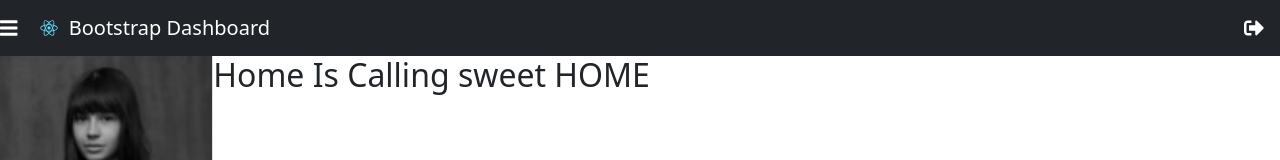
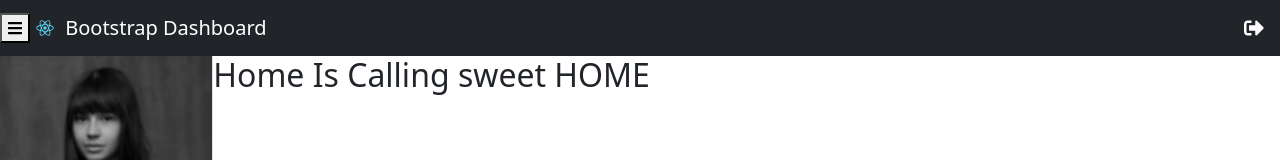
Before and after one commit to umbrashia/admin-lite-3, a React (Create React App) app: page / in a window 1280 px wide. Both pictures are taken after a click on the button "Login". Shown: the top 160 px of the page. Built offline with nearby package versions, Linux system fonts and the light colour scheme.

Commit message:
toggal resux implemented

```diff
--- a/src/components/dashboard/Dashboard.tsx
+++ b/src/components/dashboard/Dashboard.tsx
@@ -4,15 +4,18 @@ import { Route, Switch } from 'react-router-dom';
 
 import MyRightNavigation from '../../containers/sections/MyRightNavigation';
 import MyHeaderNavigation from '../../containers/sections/MyHeaderNavigation';
+import { RootState } from '../../store/store';
+import { connect } from 'react-redux';
+import { ICommonDashboard } from '../../store/slices/commonDashboardSlice';
 const Home = lazy<any>(() => import("../home/Home"));
 const UserList = lazy<any>(() => import("../user/UserList"));
 
 
 
 
-class Dashboard extends React.Component<{}, { height: any, topHeaderHeight: any, mainPartHeight: any }> {
+class Dashboard extends React.Component<{localCommonDashboardData:ICommonDashboard}, {[key: keyof any]: any},{[key: keyof any]: any}> {
 
-    constructor(props: any) {
+    constructor(props:any) {
         super(props);
         this.state = {
             height: 0,
@@ -30,15 +33,18 @@ class Dashboard extends React.Component<{}, { height: any, topHeaderHeight: any,
     }
 
     render() {
+
         const jkl = { height: this.state.height, top: this.state.topHeaderHeight };
         return (
             <React.Fragment>
                 <MyHeaderNavigation />
                 <Container fluid>
                     <Row>
+                        {this.props.localCommonDashboardData.mobileMenuToggle && (
                         <Col lg={2} md={3} sm={4} style={jkl} className="slide-panel" >
                             <MyRightNavigation />
                         </Col>
+                        )}
                         <Col lg={10} md={9} sm={8} style={{ height: this.state.height, overflow: "auto", marginTop: this.state.topHeaderHeight }}>
                             <Suspense fallback={<span>loading</span>}>
                                 <Switch>
@@ -59,4 +65,6 @@ class Dashboard extends React.Component<{}, { height: any, topHeaderHeight: any,
 }
 
 
-export default Dashboard;
+export default connect((state:RootState)=>({
+    localCommonDashboardData:state.commonDashboard
+}))(Dashboard);
--- a/src/containers/sections/MyHeaderNavigation.tsx
+++ b/src/containers/sections/MyHeaderNavigation.tsx
@@ -3,15 +3,23 @@ import { faBars, faSignOutAlt } from "@fortawesome/free-solid-svg-icons";
 import { FontAwesomeIcon } from "@fortawesome/react-fontawesome";
 import React, { FC, ReactElement } from "react";
 import { Container, Navbar } from "react-bootstrap";
+import { useDispatch } from 'react-redux';
+import { doToggle } from '../../store/slices/commonDashboardSlice';
+
 
 const MyHeaderNavigation: FC<{ [key: keyof any]: any }> = (props: any): ReactElement => {
+
+    const dispatch = useDispatch();
+
     return (<React.Fragment>
-        <Navbar className="header-nav" bg="dark" variant="dark" fixed="top">
+        <Navbar className="header-nav" bg="dark" variant="dark" fixed="top"  >
             {/* fixed="top" */}
             <Container fluid>
-                <Navbar.Brand href="">
+                <Navbar.Toggle bsPrefix={'ss'} onClick={() => dispatch(doToggle())}>
                     <FontAwesomeIcon icon={faBars} />{' '}
-                </Navbar.Brand>
+
+                </Navbar.Toggle>
+
                 <Navbar.Brand href="">
                     <img
                         alt=""
--- a/src/store/slices/commonDashboardSlice.tsx
+++ b/src/store/slices/commonDashboardSlice.tsx
@@ -22,3 +22,6 @@ export const commonDashboardSlice = createSlice({
 
     }
 });
+
+export const {doToggle,setMobileMenuDisplay} =commonDashboardSlice.actions;
+export default commonDashboardSlice.reducer;
--- a/src/store/store.tsx
+++ b/src/store/store.tsx
@@ -1,7 +1,10 @@
 import { configureStore } from "@reduxjs/toolkit"
+import commonDashboardReducer from "./slices/commonDashboardSlice"
 
 export const store:any = configureStore({
-    reducer: {},
+    reducer: {
+      commonDashboard:commonDashboardReducer
+    },
   })
 
   // Infer the `RootState` and `AppDispatch` types from the store itself
```
